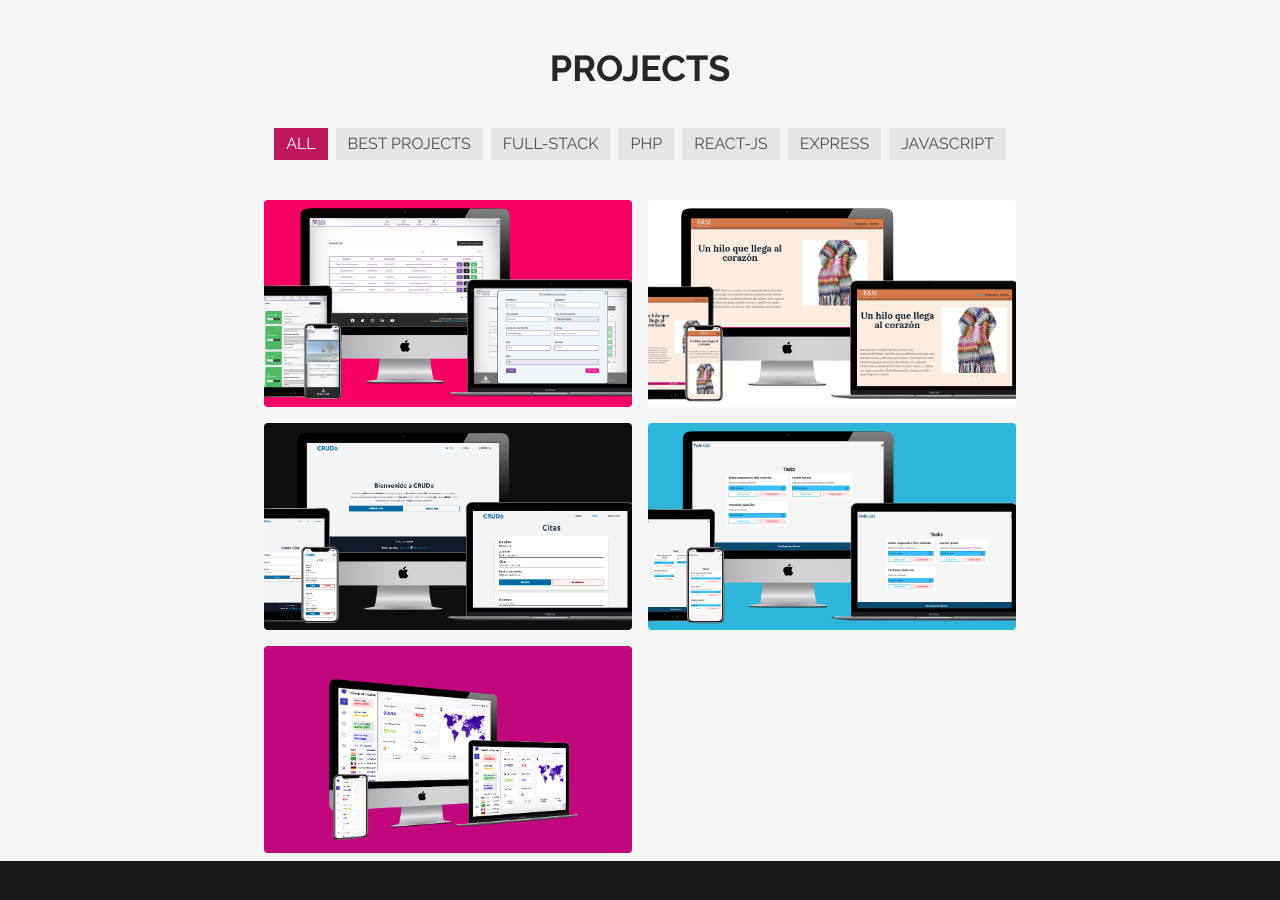
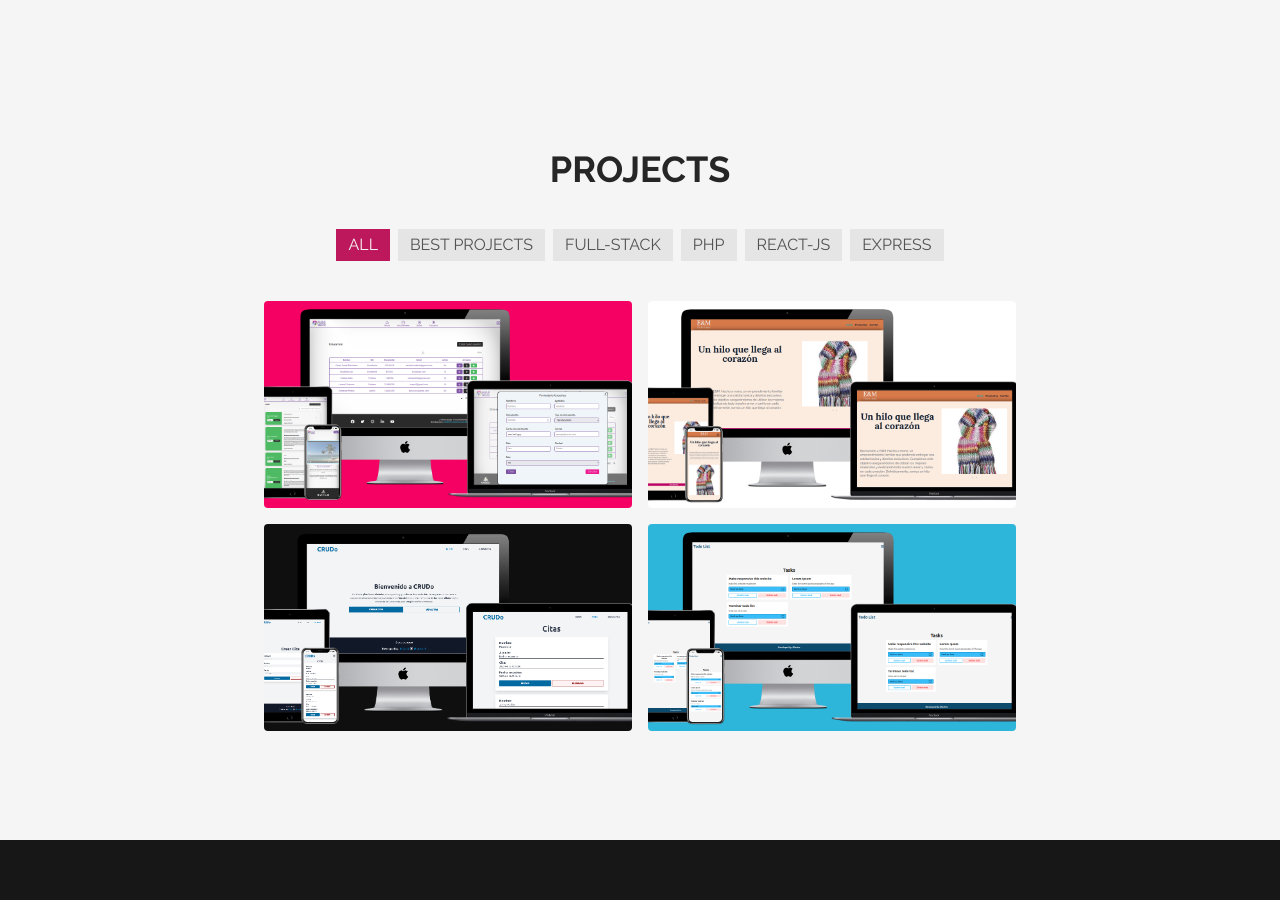
Before and after one commit to iElectro13/iElectro-s-portfolio, a React (Vite) app: page / in a window 1280 px wide. Shown: the part 1560-2460 px from the top of the page. Built offline with nearby package versions, Linux system fonts and the light colour scheme.

Commit message:
deleted covid map

```diff
--- a/src/components/sections/Projects.jsx
+++ b/src/components/sections/Projects.jsx
@@ -29,12 +29,6 @@ const Projects = () => {
             img: "/assets/images/todo-project.png",
             title: "Fullstack todo with Express and React",
             category: "fullstack react express",
-        },
-        {
-            url: "https://ielectro13.github.io/impacto-covid/",
-            img: "/assets/images/covid-project.png",
-            title: "Covid-19 tracker",
-            category: "javascript",
         },
     ];
 
@@ -83,12 +77,6 @@ const Projects = () => {
                     >
                         EXPRESS
                     </button>
-                    <button
-                        onClick={() => setFilter("javascript")}
-                        className={`py-1 px-3 bg-neutral-200 hover:bg-pink-700 hover:text-neutral-100 text-center transition-colors ${filter === "javascript" ? "bg-pink-700 text-neutral-100" : "text-neutral-600"}`}
-                    >
-                        JAVASCRIPT
-                    </button>
                 </div>
 
                 <div className="grid grid-cols-1 place-content-center place-items-center gap-4 sm:grid-cols-2">
```
